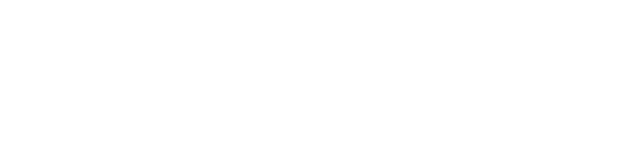
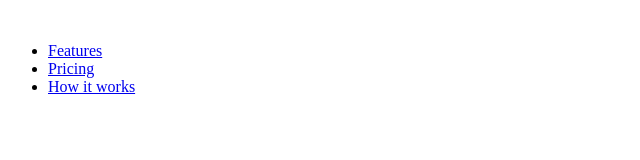
Before and after one commit to nebil123/microverse-3, a plain HTML site: page index.html in a window 1280 px wide. Shown: the whole page, without its empty margins (0-640 px from the left). Drawn offline with Linux system fonts and the light colour scheme.

Commit message:
add nav bar

```diff
--- a/index.html
+++ b/index.html
@@ -9,10 +9,19 @@
   <body>
     <script src="https://cdn.freecodecamp.org/testable-projects-fcc/v1/bundle.js"></script>
 
-    <div>
-      <h1 id="header">
-        <img src="" id="" id="header-img"/>
-      </h1>
+    <div id="page-wrapper">
+      <header id="header">
+        <img src=""  id="header-img"/>
+        <nav>
+          <ul>
+            <li class="nav-link"><a  href="#">Features</a></li>
+            <li class="nav-link"><a href="#">Pricing</a></li>
+            <li class="nav-link"><a href="#">How it works</a></li>
+          </ul>
+
+        </nav>
+   </header>
+
     </div>
     <!--
 
```
